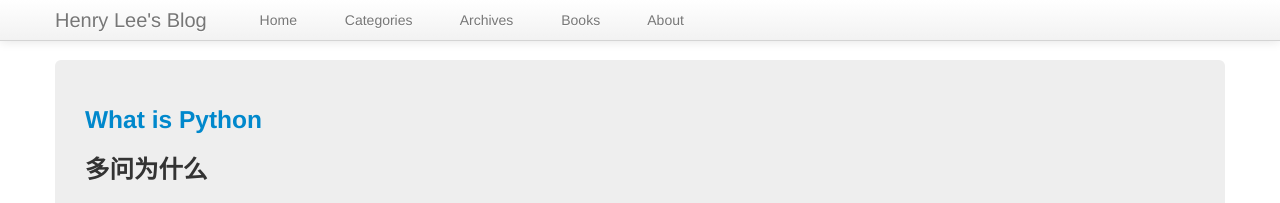
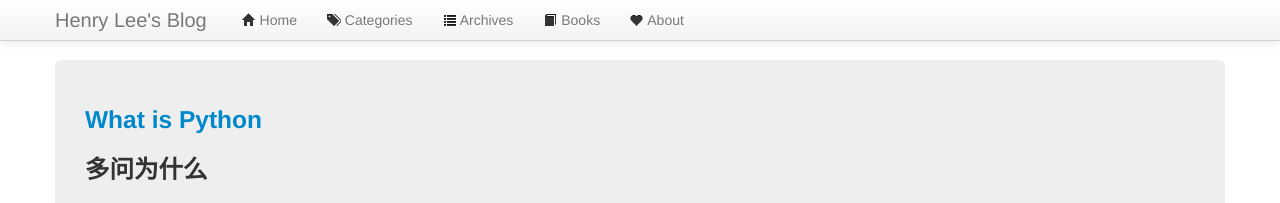
Before and after one commit to manageyp/manageyp.github.com, a Jekyll site: the page built from index.html, in a window 1280 px wide. Shown: the top 203 px of the page. Built offline with Jekyll 4.4.1, drawn with Linux system fonts in a browser that asks for light colours; nearby versions of some CDN libraries.

Commit message:
[Bugfix] boostramp glyph icons

```diff
--- a/_includes/nav.html
+++ b/_includes/nav.html
@@ -13,16 +13,16 @@
             <a href="/"><i class="icon-home"></i> Home </a>
           </li>
           <li>
-            <a href="/categories/"><i class="icon-comment"></i> Categories </a>
+            <a href="/categories/"><i class="icon-tags"></i> Categories </a>
           </li>
           <li>
             <a href="/archives/"><i class="icon-list"></i> Archives </a>
           </li>
           <li>
-            <a href="/books/"><i class="icon-list"></i> Books </a>
+            <a href="/books/"><i class="icon-book"></i> Books </a>
           </li>
           <li>
-            <a href="/about/"><i class="icon-list"></i> About </a>
+            <a href="/about/"><i class="icon-heart"></i> About </a>
           </li>
         </ul>
       </div>
```
Also changed, not shown: stylesheets/img/glyphicons-halflings.png (added).
